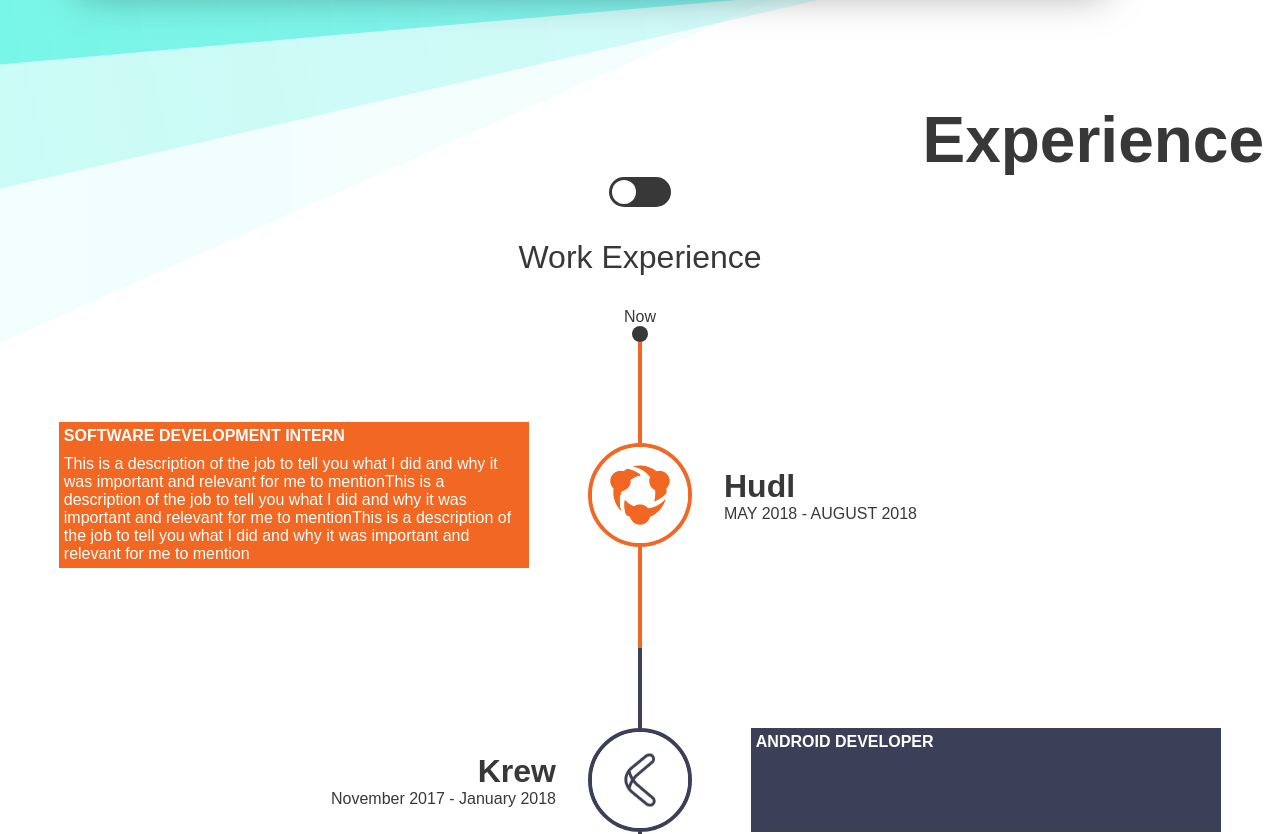
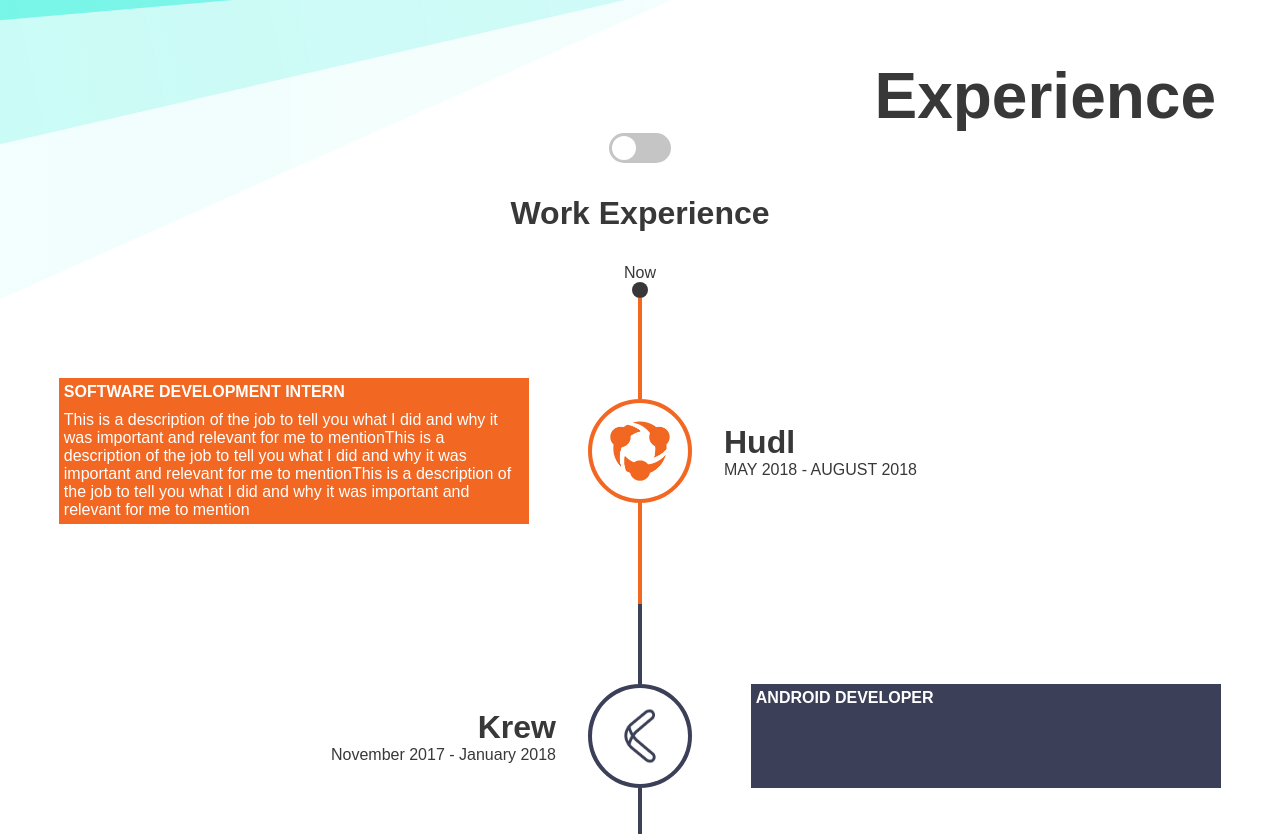
Before and after one commit to nathan-chin-zz/nathan-chin.github.io, a React app: page / in a window 1280 px wide. Shown: the part 1600-2434 px from the top of the page. Built offline with nearby package versions, Linux system fonts and the light colour scheme; a web font is replaced by a local one.

Commit message:
Small refactoring

```diff
--- a/src/components/Event.jsx
+++ b/src/components/Event.jsx
@@ -11,6 +11,7 @@
 
     render() {
         const theme = this.props.color;
+        const state = this.props.workState;
         if (this.props.orientation.toLowerCase() === 'left') {
             return (
                 <div className="event">
@@ -24,13 +25,13 @@
                         </div>
                         <div className="event-image-container">
                             <div className="event-image-lines" style={{ background: theme }}/>
-                            <img className="event-image" src={this.props.image} style={{ border: `0.25rem solid ${theme}` }}/>
+                            <img className="event-image" src={this.props.image} style={{ border: `0.25rem solid ${theme}`, background: theme }}/>
                             <div className="event-image-lines" style={{ background: theme }}/>
                         </div>
                         <div className="event-label-container" style={{ justifyContent: "flex-end"}}>
                             <div className="event-label" style={{ marginLeft: "2rem", alignItems: "flex-start" }}>
-                                <Text weight="semibold" size="2rem" color={!!this.props.labelColor ? this.props.labelColor : "#383838"}>{this.props.label}</Text>
-                                <Text weight="regular" size="1rem" color={!!this.props.labelColor ? this.props.labelColor : "#383838"}>{this.props.date}</Text>
+                                <Text weight="semibold" size="2rem" color={state ? "#383838" : "#ffffff"}>{this.props.label}</Text>
+                                <Text weight="regular" size="1rem" color={state ? "#383838" : "#ffffff"}>{this.props.date}</Text>
                             </div>
                         </div>
                     </div>
@@ -44,13 +45,13 @@
                     <div className="event-details">
                         <div className="event-label-container" style={{ justifyContent: "flex-end"}}>
                             <div className="event-label" style={{ marginRight: "2rem", alignItems: "flex-end" }}>
-                                <Text weight="semibold" size="2rem" color={!!this.props.labelColor ? this.props.labelColor : "#383838"}>{this.props.label}</Text>
-                                <Text weight="regular" size="1rem" color={!!this.props.labelColor ? this.props.labelColor : "#383838"}>{this.props.date}</Text>
+                                <Text weight="semibold" size="2rem" color={state ? "#383838" : "#ffffff"}>{this.props.label}</Text>
+                                <Text weight="regular" size="1rem" color={state ? "#383838" : "#ffffff"}>{this.props.date}</Text>
                             </div>
                         </div>
                         <div className="event-image-container">
                             <div className="event-image-lines" style={{ background: theme }}/>
-                            <img className="event-image" src={this.props.image} style={{ border: `0.25rem solid ${theme}` }}/>
+                            <img className="event-image" src={this.props.image} style={{ border: `0.25rem solid ${theme}`, background: theme }}/>
                             <div className="event-image-lines" style={{ background: theme }}/>
                         </div>
                         <div className="event-description-container">
@@ -68,10 +69,10 @@
 }
 
 Event.propTypes = {
+    workState: PropTypes.bool,
     orientation: PropTypes.string,
     color: PropTypes.string,
     label: PropTypes.string,
-    labelColor: PropTypes.string,
     image: PropTypes.string,
     date: PropTypes.string,
     title: PropTypes.string,
--- a/src/components/Section.jsx
+++ b/src/components/Section.jsx
@@ -59,7 +59,6 @@
                 <div className="about-description">
                     <Text weight="regular">Hi, my name is Nathan Chin, and I'm a current third-year electrical and computer engineering student at The University of Texas at Austin</Text>
                     <div className="divider"/>
-                    <Text weight="bold" size="1.5rem">Education</Text>
                     <div className="education-container">
                         <img className="logo" src={universityLogo}/>
                         <div className="school" style={{ marginRight: "4rem" }}>
@@ -112,9 +111,10 @@
                     <div className="experience-switch" onClick={this.toggleExperience.bind(this)}>
                         <div className="switch"/>
                     </div>
-                    <Text weight="regular" className="timeline-title">Work Experience</Text>
+                    <Text weight="semibold" className="timeline-title">Work Experience</Text>
                     <Timeline state={this.state.workExperience}>
                         <Event
+                            workState={this.state.workExperience}
                             orientation="left"
                             color="#f26722"
                             image={hudlLogo}
@@ -123,6 +123,7 @@
                             title="Software Development Intern"
                             description="This is a description of the job to tell you what I did and why it was important and relevant for me to mentionThis is a description of the job to tell you what I did and why it was important and relevant for me to mentionThis is a description of the job to tell you what I did and why it was important and relevant for me to mention"/>
                         <Event
+                            workState={this.state.workExperience}
                             orientation="right"
                             color="#3c3f58"
                             image={krewLogo}
@@ -130,6 +131,7 @@
                             date="November 2017 - January 2018"
                             title="Android Developer"/>
                         <Event
+                            workState={this.state.workExperience}
                             orientation="left"
                             color="#cc0000"
                             image={targetLogo}
@@ -137,6 +139,7 @@
                             date="May 2017 - Present"
                             title="Salesfloor Team Member"/>
                         <Event
+                            workState={this.state.workExperience}
                             orientation="right"
                             color="#e92229"
                             image={pinstackLogo}
@@ -154,38 +157,38 @@
                     <div className="experience-switch" onClick={this.toggleExperience.bind(this)} style={{ justifyContent: "flex-end", background: "#FFD98C" }}>
                         <div className="switch"/>
                     </div>
-                    <Text weight="regular" className="timeline-title" color="white">Leadership Experience</Text>
+                    <Text weight="semibold" className="timeline-title" color="white">Leadership Experience</Text>
                     <Timeline>
                         <Event
+                            workState={this.state.workExperience}
                             orientation="right"
-                            color="#ffffff"
+                            color="#222225"
                             image={freetailLogo}
                             label="Freetail Hackers"
-                            labelColor="white"
                             date="March 2017 - Present"
                             title="Co-Lead Director, Outreach Organizer"/>
                         <Event
+                            workState={this.state.workExperience}
                             orientation="left"
                             color="#fdbb40"
                             image={ieeeLogo}
                             label="IEEE"
-                            labelColor="white"
                             date="Fall 2016 - Present"
                             title="Assistant Officer - Events, Communications"/>
                         <Event
+                            workState={this.state.workExperience}
                             orientation="right"
                             color="#fc4513"
                             image={hackLogo}
                             label="#HACK"
-                            labelColor="white"
                             date="July 2017 - Present"
                             title="Officer"/>
                         <Event
+                            workState={this.state.workExperience}
                             orientation="left"
                             color="#1c75ba"
                             image={aacmLogo}
                             label="AACM"
-                            labelColor="white"
                             date="Fall 2016 - Present"
                             title="Active Member"/>
                     </Timeline>
--- a/src/style/App.scss
+++ b/src/style/App.scss
@@ -16,12 +16,6 @@
     width: 60px;
     border-radius: 1px;
     padding: 5px 1rem 0 0;
-    position: -webkit-sticky;
-    position: -moz-sticky;
-    position: -ms-sticky;
-    position: -o-sticky;
-    position: sticky;
-    top: 20%;
 }
 
 .nav-sidebar {
@@ -174,7 +168,7 @@
         font-size: 4rem;
         color: $default-text;
         text-align: right;
-        margin-right: 1rem;
+        margin-right: 4rem;
     }
 
     .experience-switch {
@@ -184,7 +178,7 @@
         border-radius: 2rem;
         padding: 3px;
         margin: 0 auto;
-        background: $default-text;
+        background: #c5c5c5;
         justify-content: flex-start;
         transition: 0.2s ease;
 
--- a/src/style/Components.scss
+++ b/src/style/Components.scss
@@ -113,7 +113,7 @@
     }
 }
 
-.event-details:hover > .event-image {
+.event:hover > .event-details > .event-image-container > .event-image {
     transform: scale(1.1);
     transform-origin: center;
     backface-visibility: hidden;
```
